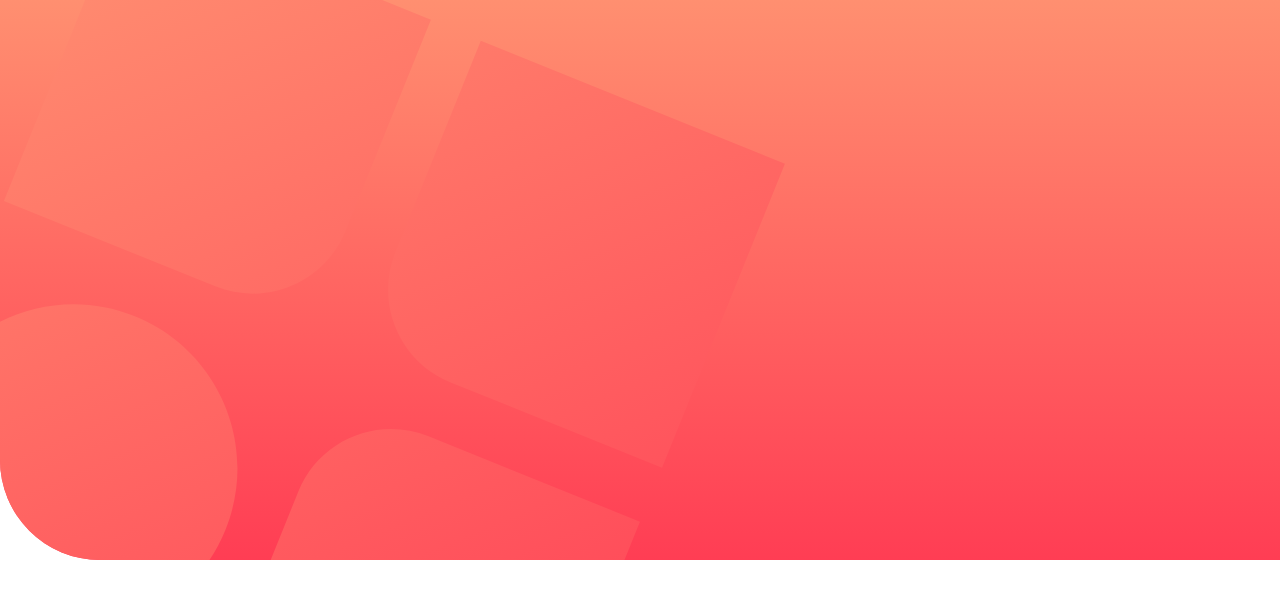
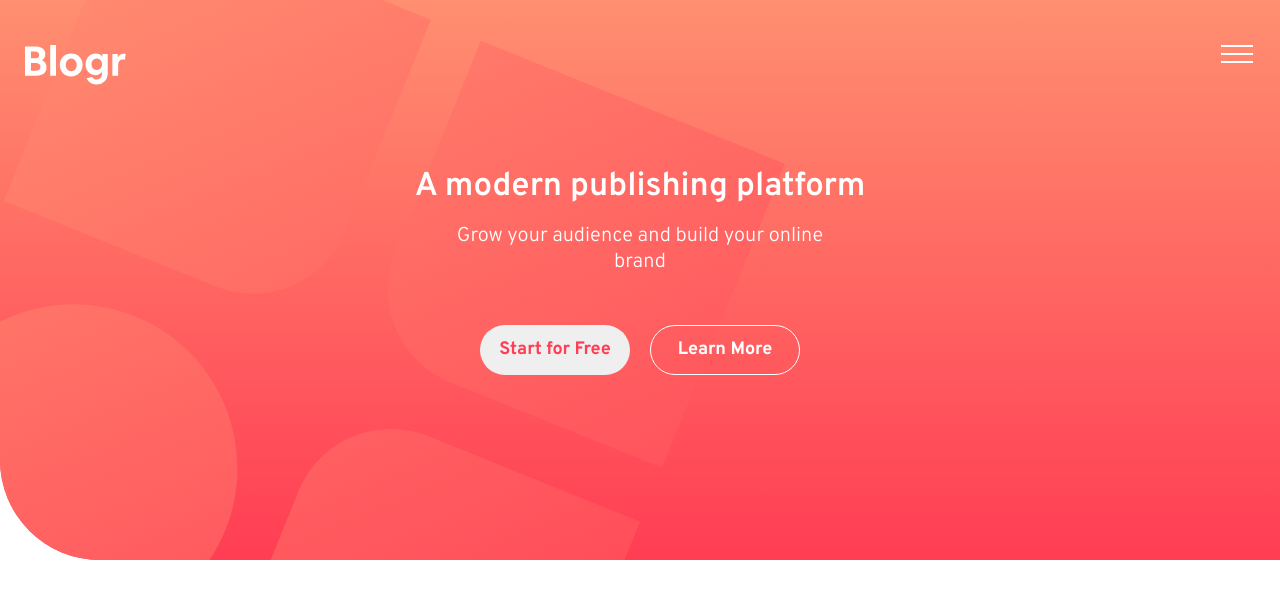
Before and after one commit to Arpan-Patel1/landing-page, a plain HTML site: page index.html in a window 1280 px wide. Drawn offline with Linux system fonts and the light colour scheme.

Commit message:
update Html and Css

```diff
--- a/index.html
+++ b/index.html
@@ -16,6 +16,23 @@
     <link rel="stylesheet" href="style.css" />
   </head>
   <body>
-    <div class="hero"></div>
+    <div class="hero">
+      <div class="heroContainer">
+        <div class="top">
+          <div class="logo"></div>
+          <div class="hamburger"></div>
+        </div>
+        <div class="text">
+          <div class="heading">A modern publishing platform</div>
+          <div class="headingPara">
+            Grow your audience and build your online brand
+          </div>
+        </div>
+        <div class="button">
+          <button class="heroButton start">Start for Free</button>
+          <button class="heroButton learn">Learn More</button>
+        </div>
+      </div>
+    </div>
   </body>
 </html>
--- a/style.css
+++ b/style.css
@@ -34,9 +34,12 @@ body {
     var(--gradient-red)
   );
   overflow: hidden;
+  display: flex;
+  justify-content: center;
+  align-items: center;
 }
 
-.hero::before {
+.heroContainer {
   content: "";
   display: block;
   height: 100%;
@@ -45,4 +48,85 @@ body {
   /* background-size: 350%; */
   background-repeat: no-repeat;
   background-position: -340px -300px;
+  padding: 45px 25px;
+  display: flex;
+  flex-direction: column;
+  justify-content: flex-start;
+  align-items: center;
+  text-align: center;
+  gap: 50px;
 }
+
+.top {
+  height: 15%;
+  width: 100%;
+  display: flex;
+  justify-content: space-between;
+  align-items: center;
+}
+
+.logo {
+  height: 100%;
+  width: 100%;
+  background-image: url(images/logo.svg);
+  background-repeat: no-repeat;
+}
+
+.hamburger {
+  height: 100%;
+  width: 35px;
+  background-image: url(images/icon-hamburger.svg);
+  background-repeat: no-repeat;
+}
+
+.text {
+  display: flex;
+  justify-content: center;
+  align-items: center;
+  flex-direction: column;
+  gap: 15px;
+}
+
+.heading {
+  width: 100%;
+  font-family: overpass;
+  font-size: 33px;
+  font-weight: 600;
+  color: white;
+}
+
+.headingPara {
+  font-size: 20px;
+  width: 90%;
+  font-family: overpass;
+  font-weight: 300;
+  color: white;
+}
+
+.heroButton {
+  width: 150px;
+  height: 50px;
+  border-radius: 50px;
+  font-size: 18px;
+  font-family: overpass;
+  font-weight: 700;
+}
+
+.start {
+  border: 0;
+  color: var(--gradient-red);
+}
+
+.learn {
+  border: 1px solid var(--neutral-white);
+  background-color: transparent;
+  color: var(--neutral-white);
+}
+
+.button {
+  display: flex;
+  justify-content: center;
+  align-items: center;
+  width: 100%;
+  gap: 20px;
+}
```
